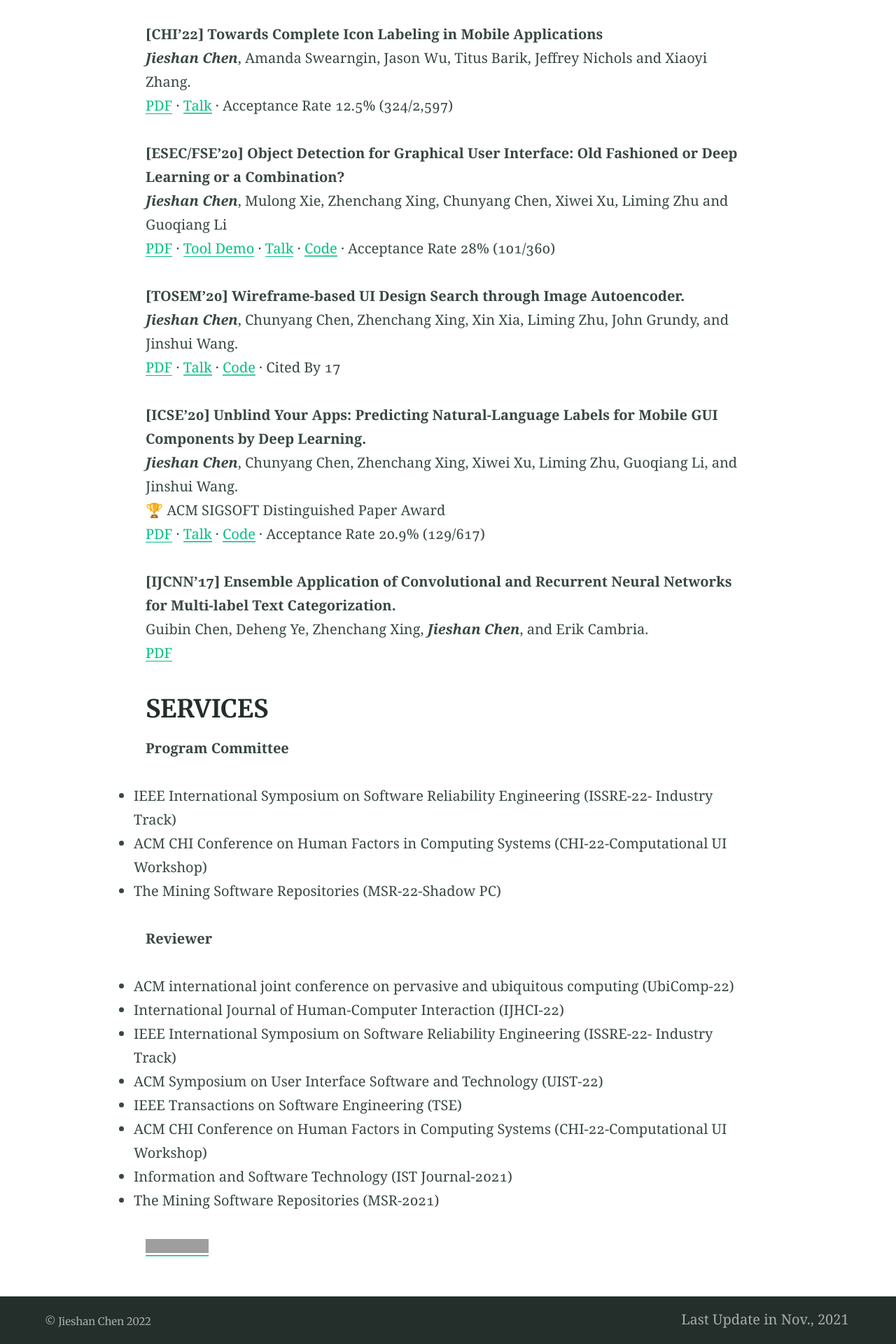
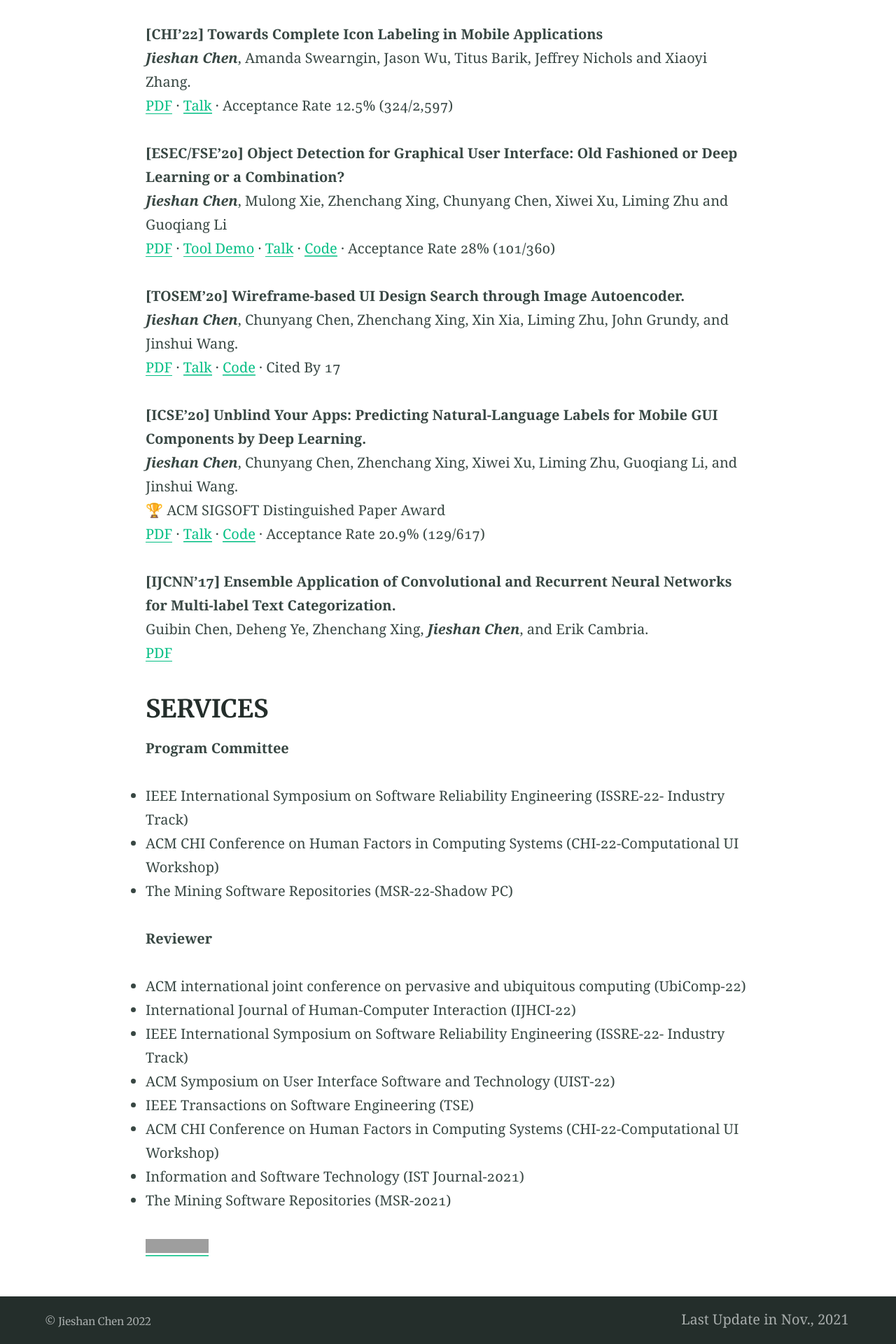
Before and after one commit to chenjshnn/chenjshnn.github.io, a Jekyll site: the page built from index.md, in a window 1280 px wide. Shown: the part 1351-3271 px from the top of the page at 70% size. Built offline with Jekyll 4.4.1, drawn with Linux system fonts in a browser that asks for light colours; grey boxes are pictures that could not be loaded.

```diff
--- a/index.md
+++ b/index.md
@@ -56,19 +56,19 @@ Guibin Chen, Deheng Ye, Zhenchang Xing, ***Jieshan Chen***, and Erik Cambria. <b
 ## SERVICES
 
 **Program Committee**
-> * IEEE International Symposium on Software Reliability Engineering (ISSRE-22- Industry Track)
-> * ACM CHI Conference on Human Factors in Computing Systems (CHI-22-Computational UI Workshop)
-> * The Mining Software Repositories (MSR-22-Shadow PC)
+* IEEE International Symposium on Software Reliability Engineering (ISSRE-22- Industry Track)
+* ACM CHI Conference on Human Factors in Computing Systems (CHI-22-Computational UI Workshop)
+* The Mining Software Repositories (MSR-22-Shadow PC)
 
 **Reviewer**
-> * ACM international joint conference on pervasive and ubiquitous computing (UbiComp-22)
-> * International Journal of Human-Computer Interaction (IJHCI-22)
-> * IEEE International Symposium on Software Reliability Engineering (ISSRE-22- Industry Track)
-> * ACM Symposium on User Interface Software and Technology (UIST-22)
-> * IEEE Transactions on Software Engineering (TSE)
-> * ACM CHI Conference on Human Factors in Computing Systems (CHI-22-Computational UI Workshop)
-> * Information and Software Technology (IST Journal-2021)
-> * The Mining Software Repositories (MSR-2021)
+* ACM international joint conference on pervasive and ubiquitous computing (UbiComp-22)
+* International Journal of Human-Computer Interaction (IJHCI-22)
+* IEEE International Symposium on Software Reliability Engineering (ISSRE-22- Industry Track)
+* ACM Symposium on User Interface Software and Technology (UIST-22)
+* IEEE Transactions on Software Engineering (TSE)
+* ACM CHI Conference on Human Factors in Computing Systems (CHI-22-Computational UI Workshop)
+* Information and Software Technology (IST Journal-2021)
+* The Mining Software Repositories (MSR-2021)
 
 
 
```
